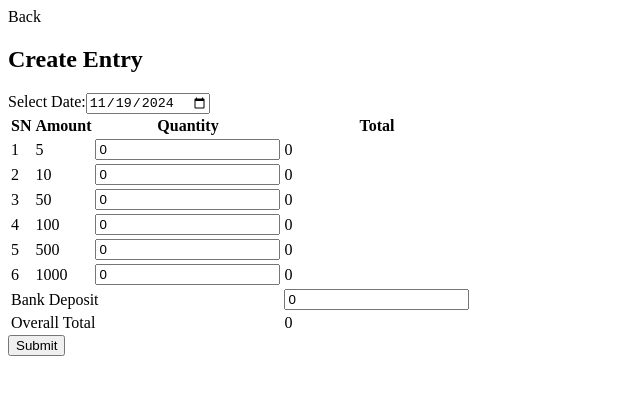
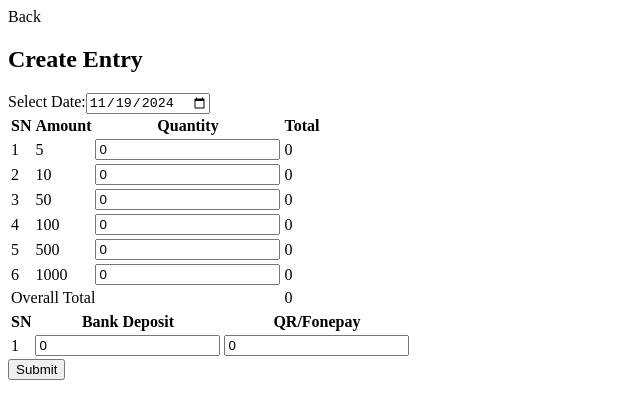
Before and after one commit to bsalb/chandramain, a Next.js app: page /create in a window 1280 px wide. Shown: the top 418 px of the page, without its empty margins (0-640 px from the left). Built offline with nearby package versions, Linux system fonts and the light colour scheme.

Commit message:
feat: update create page for bank and qr deposit

```diff
--- a/src/app/create/page.tsx
+++ b/src/app/create/page.tsx
@@ -9,6 +9,7 @@ const CreateDataPage = () => {
   const router = useRouter();
   const [loading, setLoading] = useState(false);
   const [bankDeposit, setBankDeposit] = useState("0");
+  const [qrDeposit, setQRdeposit] = useState("0");
 
   const initialPrices = [
     { amount: 5, quantity: "0", total: 0 },
@@ -42,8 +43,7 @@ const CreateDataPage = () => {
   };
 
   const calculateOverallTotal = () => {
-    const priceTotal = prices.reduce((acc, price) => acc + price.total, 0);
-    return priceTotal + (parseInt(bankDeposit, 10) || 0);
+    return prices.reduce((acc, price) => acc + price.total, 0);
   };
 
   const handleEntry = async () => {
@@ -56,6 +56,7 @@ const CreateDataPage = () => {
           quantity: parseInt(price.quantity, 10),
         })),
         bankDeposit: parseInt(bankDeposit, 10),
+        qrDeposit: parseInt(qrDeposit, 10),
         total: calculateOverallTotal(),
       };
       await saveData(payload);
@@ -77,7 +78,7 @@ const CreateDataPage = () => {
         Back
       </span>
       <h2 className="text-xl font-semibold mb-4 mt-10">Create Entry</h2>
-      <div className="w-1/2">
+      <div className="w-full">
         <div className="mb-10">
           <label htmlFor="date" className="mr-4">
             Select Date:
@@ -91,6 +92,7 @@ const CreateDataPage = () => {
           />
         </div>
 
+        <div className="flex flex-col gap-5">
           <table className="w-full table-auto text-md border-collapse border border-gray-300">
             <thead className="text-left bg-gray-200">
               <tr>
@@ -117,20 +119,11 @@ const CreateDataPage = () => {
               ))}
             </tbody>
             <tfoot>
-            <tr className="bg-gray-100">
-              <td colSpan={3} className="border px-4 py-2 font-bold text-right">
-                Bank Deposit
-              </td>
-              <td className="border px-4 py-2 font-bold text-right">
-                <CustomInput
-                  value={bankDeposit}
-                  onChange={setBankDeposit}
-                  className="border px-2 py-1 w-24 text-black"
-                />
-              </td>
-            </tr>
               <tr className="bg-gray-200">
-              <td colSpan={3} className="border px-4 py-2 font-bold text-right">
+                <td
+                  colSpan={3}
+                  className="border px-4 py-2 font-bold text-right"
+                >
                   Overall Total
                 </td>
                 <td className="border px-4 py-2 font-bold text-right">
@@ -139,6 +132,37 @@ const CreateDataPage = () => {
               </tr>
             </tfoot>
           </table>
+          <table className="w-full table-auto text-md border-collapse border rounded-lg">
+            <thead className="text-left bg-gray-200">
+              <tr>
+                <th className="border px-4 py-2">SN</th>
+                <th className="border px-4 py-2">Bank Deposit</th>
+                <th className="border px-4 py-2">QR/Fonepay</th>
+              </tr>
+            </thead>
+            <tbody className="bg-gray-100">
+              <tr>
+                <td className="border px-4 py-2">1</td>
+                <td className="border px-4 py-2">
+                  {" "}
+                  <CustomInput
+                    value={bankDeposit}
+                    onChange={setBankDeposit}
+                    className="border px-2 py-1 w-24 text-black"
+                  />
+                </td>
+                <td className="border px-4 py-2">
+                  {" "}
+                  <CustomInput
+                    value={qrDeposit}
+                    onChange={setQRdeposit}
+                    className="border px-2 py-1 w-24 text-black"
+                  />
+                </td>
+              </tr>
+            </tbody>
+          </table>
+        </div>
         <div className="flex justify-end mt-5">
           <button
             className="px-4 py-2 rounded-md border border-black hover:border-none hover:bg-purple-400 hover:text-white font-bold transition-all"
```
Lines whose indentation alone changed are shown as unchanged.
